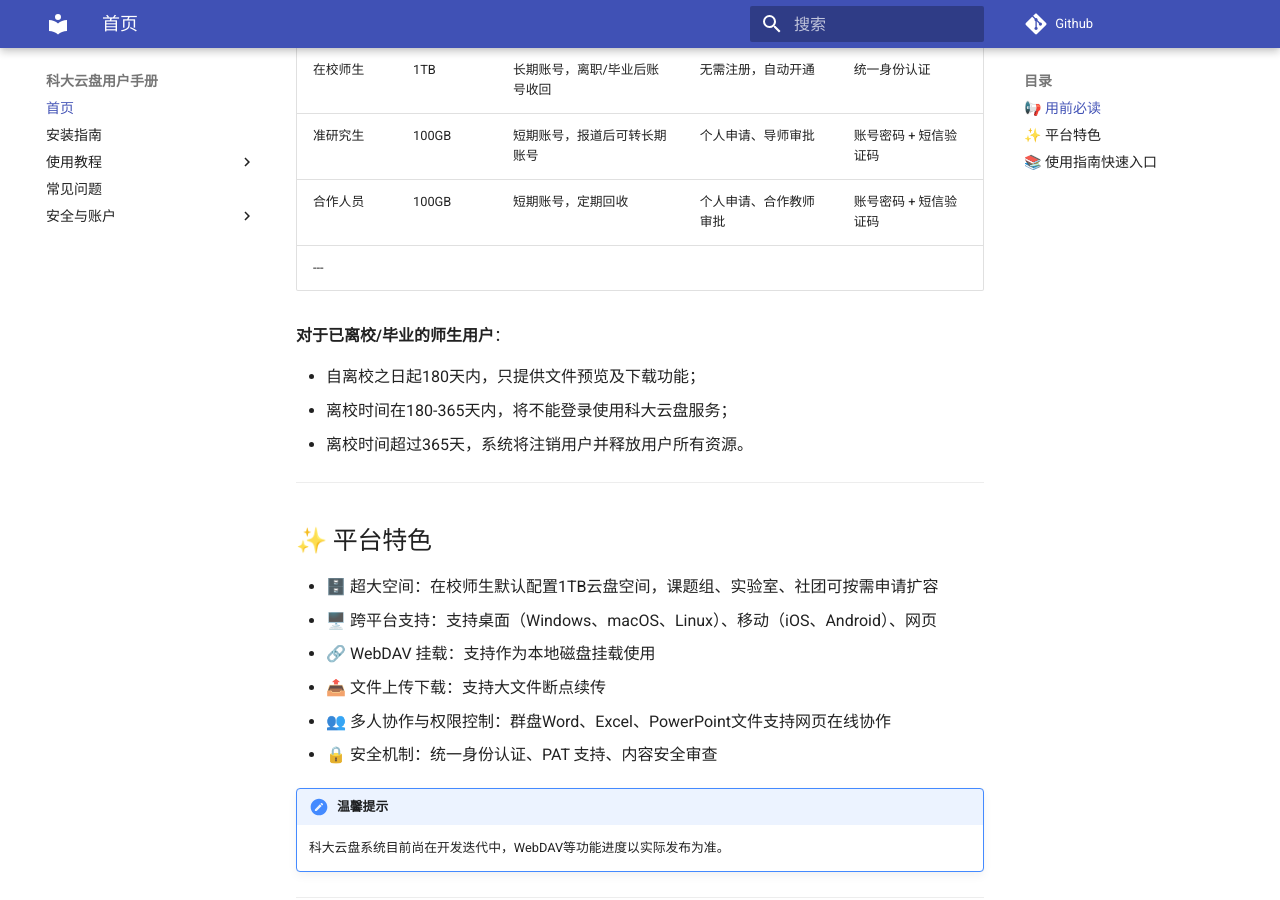
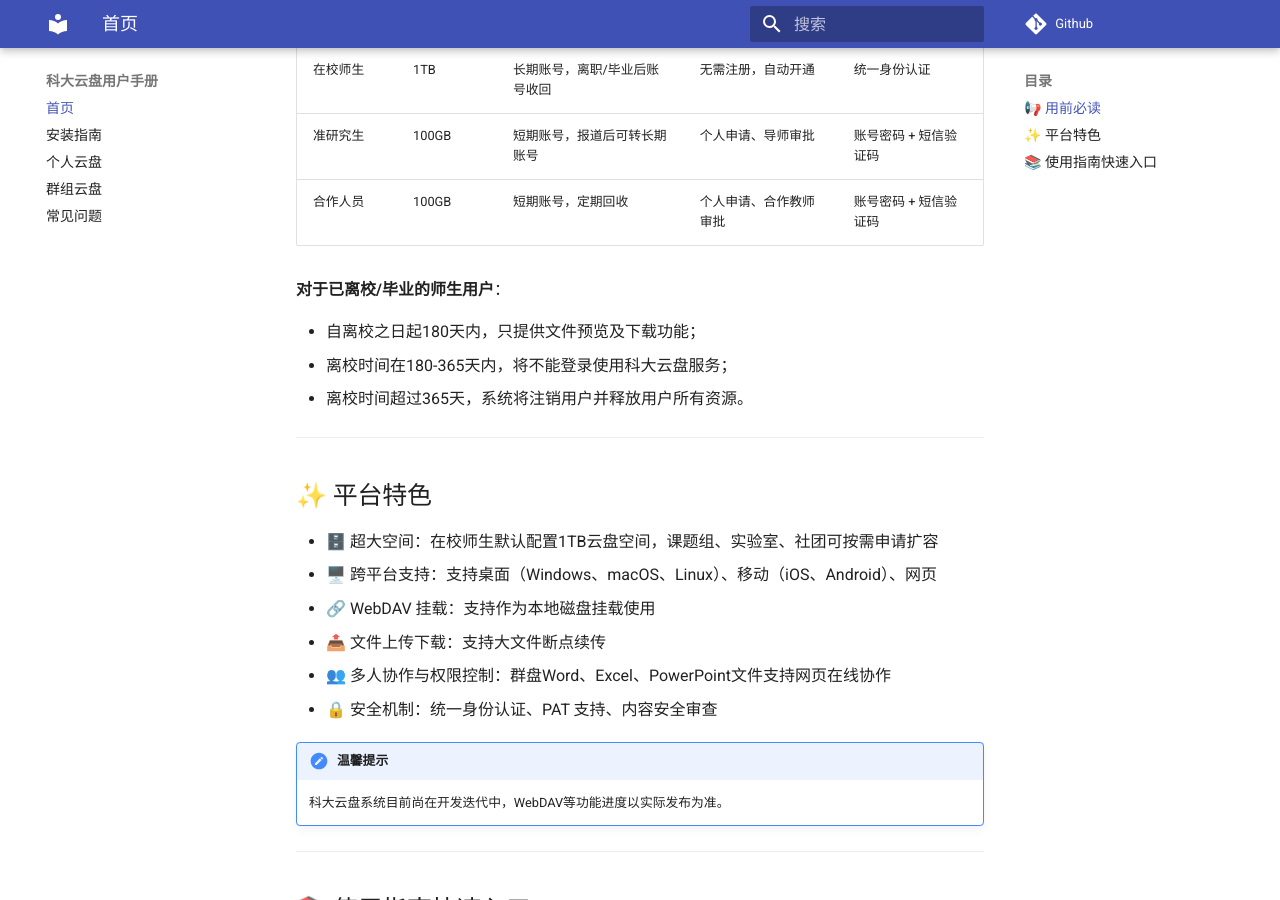
Before and after one commit to wf0229/pan_doc, an MkDocs documentation site: the page built from docs/index.md, in a window 1280 px wide and 900 px high, scrolled down 626 px. Built offline with MkDocs 1.6.1 and Material for MkDocs 9.7.7, drawn with Linux system fonts in a browser that asks for light colours; comment, search, counter and statistics services are not loaded; some of the changed lines change nothing that is shown.

Commit message:
install and index

```diff
--- a/docs/index.md
+++ b/docs/index.md
@@ -20,7 +20,6 @@
 | 在校师生   | 1TB          | 长期账号，离职/毕业后账号收回| 无需注册，自动开通   | 统一身份认证         |
 | 准研究生   | 100GB        | 短期账号，报道后可转长期账号 | 个人申请、导师审批   | 账号密码 + 短信验证码 |
 | 合作人员   | 100GB        | 短期账号，定期回收          | 个人申请、合作教师审批 | 账号密码 + 短信验证码 |
----
 
 **对于已离校/毕业的师生用户**：
 
--- a/mkdocs.yml
+++ b/mkdocs.yml
@@ -6,16 +6,9 @@ repo_name: Github
 nav:
         - 首页: index.md
         - 安装指南: install/index.md
-        - 使用教程:
-                - 使用概览: usage/index.md
-                - 文件上传与下载: usage/file_upload.md
-                - 文件分享与权限设置: usage/sharing.md
-                - 文件版本控制: usage/versioning.md
-                - 多人协作: usage/collaboration.md
+        - 个人云盘: personal/index.md
+        - 群组云盘: group/index.md
         - 常见问题: faq/index.md
-        - 安全与账户:
-                - 安全说明: security/index.md
-                - 账户安全与应用密码: security/account.md
 
 theme:
         name: material
```
